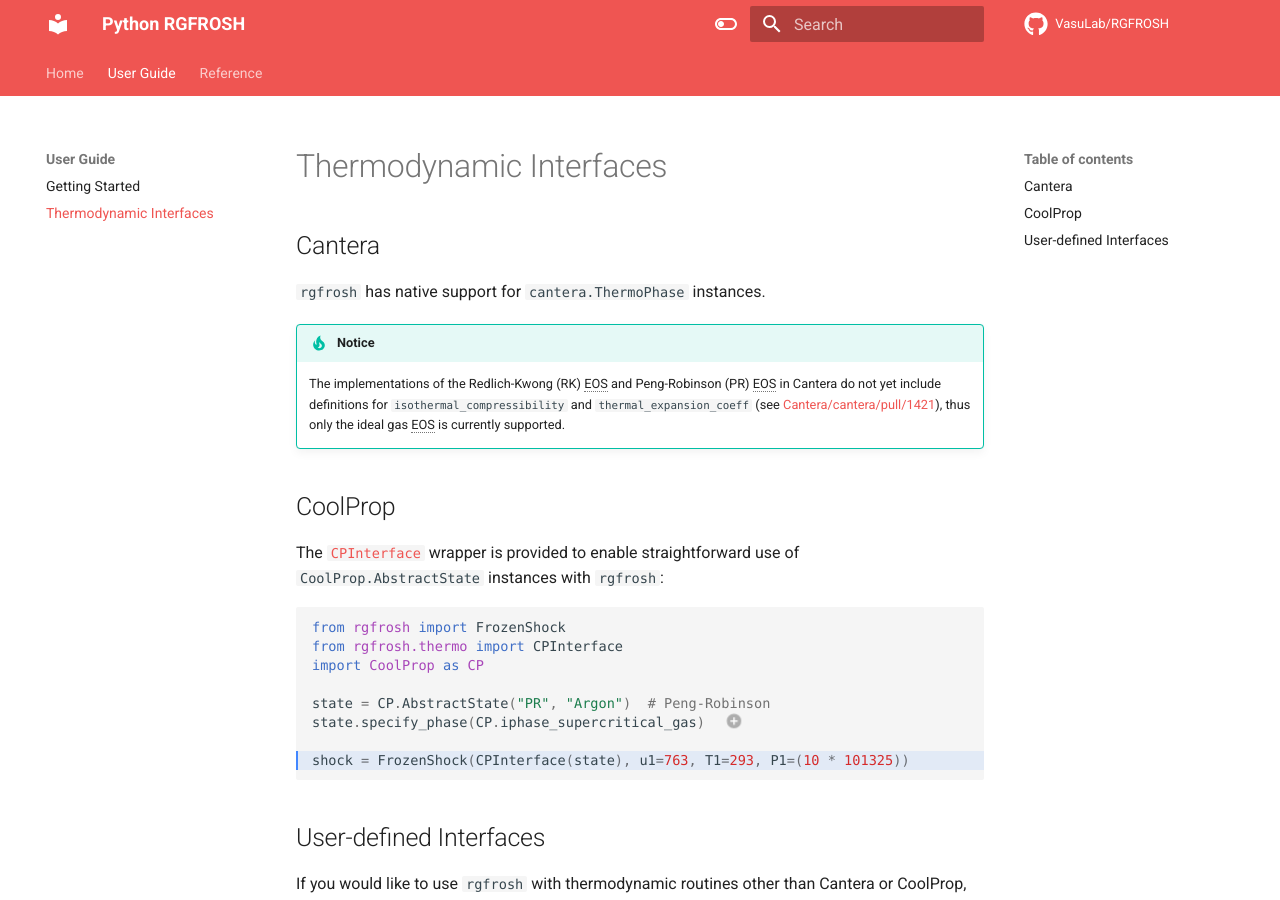
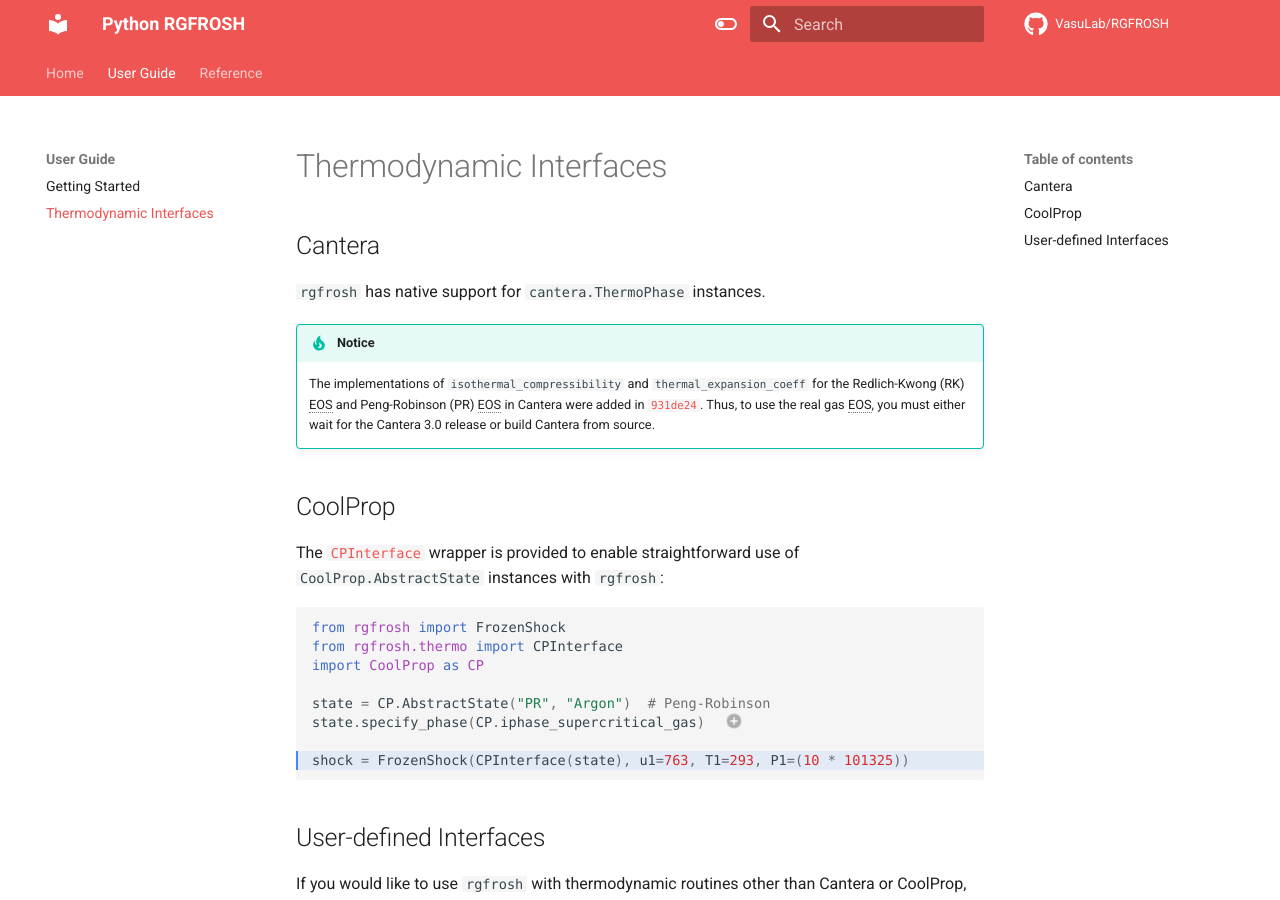
Before and after one commit to VasuLab/rgfrosh, an MkDocs documentation site: the page built from docs/guide/thermodynamic-interfaces.md, in a window 1280 px wide and 900 px high. Built offline with MkDocs 1.6.1 and Material for MkDocs 9.7.7, drawn with Linux system fonts in a browser that asks for light colours; some web fonts are replaced; plug-ins that fetch from the network failed and are left out; comment, search, counter and statistics services are not loaded.

Commit message:
Update documentation
Update note on Cantera real gas EOS
Pin mkdocs-material dependency version
Add support for social cards

```diff
--- a/docs/guide/thermodynamic-interfaces.md
+++ b/docs/guide/thermodynamic-interfaces.md
@@ -3,11 +3,12 @@
 `rgfrosh` has native support for `cantera.ThermoPhase` instances.
 
 !!! Tip "Notice"
-    The implementations of the Redlich-Kwong (RK) EOS and Peng-Robinson (PR) EOS
-    in Cantera do not yet include definitions for `isothermal_compressibility` and
-    `thermal_expansion_coeff`
-    (see [Cantera/cantera/pull/1421](https://github.com/Cantera/cantera/pull/1421)), thus
-    only the ideal gas EOS is currently supported.
+    The implementations of `isothermal_compressibility` and `thermal_expansion_coeff` for the
+    Redlich-Kwong (RK) EOS and Peng-Robinson (PR) EOS in Cantera were added in
+    [`931de24`](https://github.com/Cantera/cantera/commit/931de2450e34226a431846a07d7db075939cd7ec).
+    Thus, to use the real gas EOS, you must either wait for the Cantera 3.0 release or build
+    Cantera from source.
+
 
 ## CoolProp
 
--- a/mkdocs.yml
+++ b/mkdocs.yml
@@ -52,6 +52,7 @@
 
 plugins:
   - search
+  - social
   - mkdocstrings:
       handlers:
         python:
--- a/requirements.txt
+++ b/requirements.txt
@@ -1,10 +1,12 @@
 numpy
 cantera
+cairosvg
 CoolProp
 tabulate
 attrs
 black
+pillow
 pytest
 pytest-cov
-mkdocs-material
+mkdocs-material==9.1.15
 mkdocstrings-python
```
